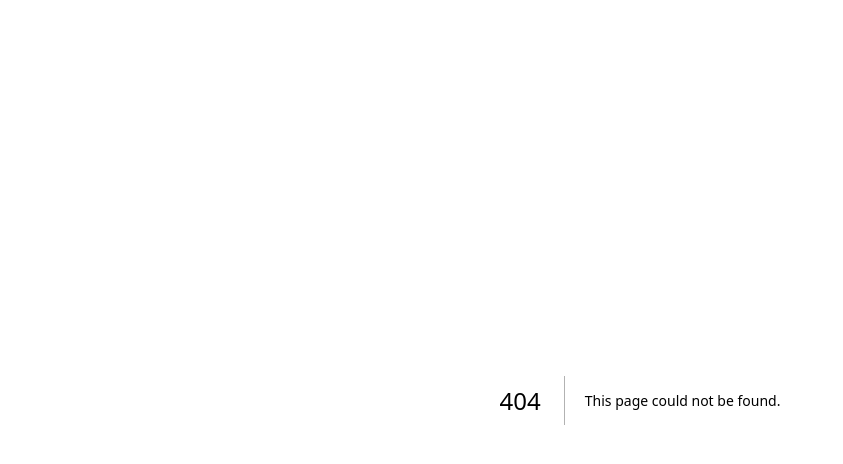
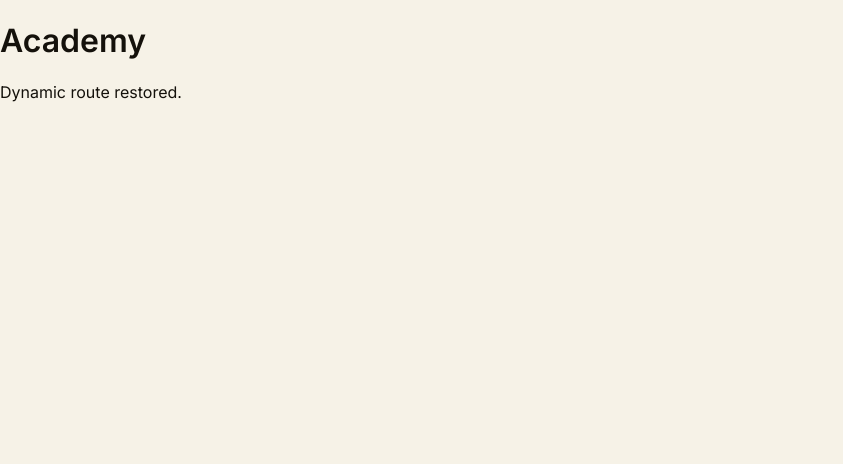
Before and after one commit to insightsmm/foundation-app, a Next.js app in the folder foundation-app/: page /academy in a window 1280 px wide. Before the commit this address had no page. Shown: the top 464 px of the page, without its empty margins (0-843 px from the left). Built offline with nearby package versions, Linux system fonts and the light colour scheme.

Commit message:
Create page.tsx

```diff
--- /dev/null
+++ b/foundation-app/app/academy/page.tsx
@@ -0,0 +1,8 @@
+export default function AcademyPage() {
+  return (
+    <div>
+      <h1>Academy</h1>
+      <p>Dynamic route restored.</p>
+    </div>
+  );
+}
```
